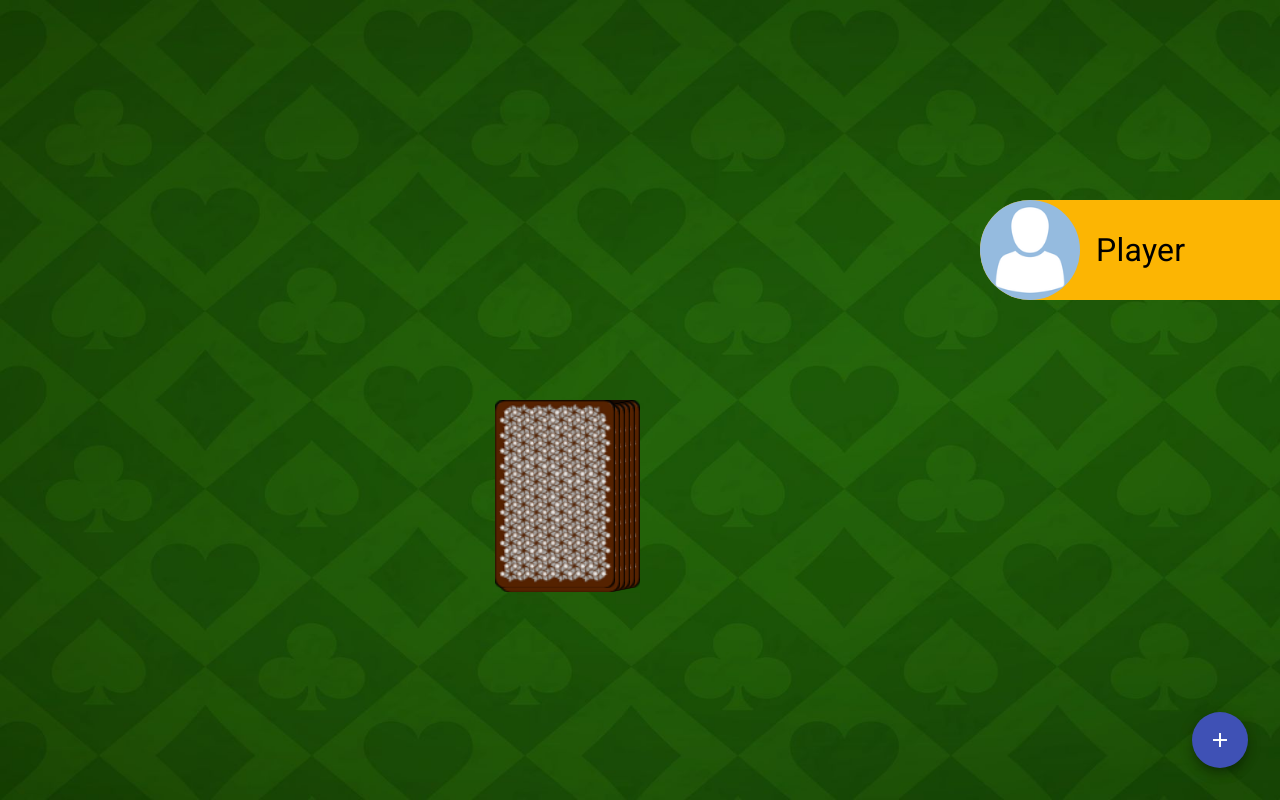
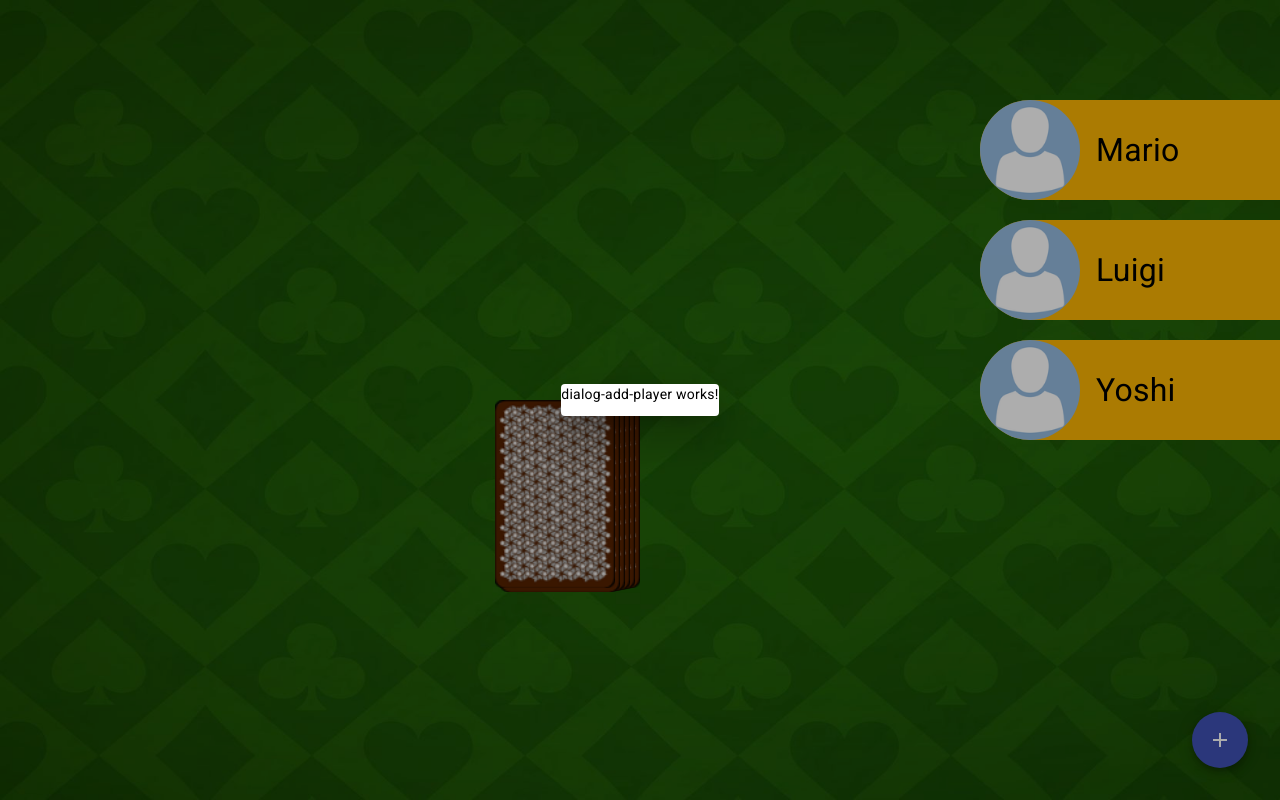
Before and after one commit to felianfilian/13_ring_of_fire_v1, an Angular app: page /game in a window 1280 px wide. Both pictures are taken after a click on the button "add". Built offline with nearby package versions, Linux system fonts and the light colour scheme.

Commit message:
add dialog system

```diff
--- /dev/null
+++ b/src/app/dialog-add-player/dialog-add-player.component.html
@@ -0,0 +1 @@
+<p>dialog-add-player works!</p>
--- a/src/app/game/game.component.html
+++ b/src/app/game/game.component.html
@@ -1,4 +1,9 @@
-<app-player class="player-list-position" style="top: 200px"></app-player>
+<app-player
+  *ngFor="let player of game.players; let i = index"
+  [ngStyle]="{ 'top.px': 100 + i * 120 }"
+  [name]="player"
+  class="player-list-position"
+></app-player>
 
 <div class="field">
   <div class="card-stack">
@@ -39,6 +44,7 @@
   color="primary"
   class="btn-add"
   aria-label="Example icon button with a delete icon"
+  (click)="openDialog()"
 >
   <mat-icon>add</mat-icon>
 </button>
--- a/src/app/game/game.component.ts
+++ b/src/app/game/game.component.ts
@@ -1,5 +1,7 @@
 import { Component, OnInit } from '@angular/core';
 import { Game } from 'src/models/game';
+import { MatDialog } from '@angular/material/dialog';
+import { DialogAddPlayerComponent } from '../dialog-add-player/dialog-add-player.component';
 
 @Component({
   selector: 'app-game',
@@ -11,7 +13,7 @@ export class GameComponent implements OnInit {
   currentCard: string = '';
   game: Game;
 
-  constructor() {
+  constructor(public dialog: MatDialog) {
     this.game = new Game();
   }
 
@@ -32,4 +34,12 @@ export class GameComponent implements OnInit {
       }, 1000);
     }
   }
+
+  openDialog(): void {
+    const dialogRef = this.dialog.open(DialogAddPlayerComponent);
+
+    dialogRef.afterClosed().subscribe((result) => {
+      console.log('The dialog was closed');
+    });
+  }
 }
--- a/src/app/player/player.component.html
+++ b/src/app/player/player.component.html
@@ -1,4 +1,4 @@
 <div class="player">
   <img src="/assets/img/avatar_01.png" alt="" />
-  <span>Player</span>
+  <span>{{ name }}</span>
 </div>
--- a/src/app/player/player.component.ts
+++ b/src/app/player/player.component.ts
@@ -1,10 +1,10 @@
-import { Component } from '@angular/core';
+import { Component, Input } from '@angular/core';
 
 @Component({
   selector: 'app-player',
   templateUrl: './player.component.html',
-  styleUrls: ['./player.component.scss']
+  styleUrls: ['./player.component.scss'],
 })
 export class PlayerComponent {
-
+  @Input() name: any;
 }
--- a/src/models/game.ts
+++ b/src/models/game.ts
@@ -1,5 +1,5 @@
 export class Game {
-  public players: string[] = [];
+  public players: string[] = ['Mario', 'Luigi', 'Yoshi'];
   public stack: string[] = [];
   public playedCards: string[] = [];
   public currentPlayer: number = 0;
```
Also changed, not shown: src/app/app.module.ts (+10 -1 lines), src/app/dialog-add-player/dialog-add-player.component.ts (added, +10 -0 lines), src/app/dialog-add-player/dialog-add-player.component.scss (added), 1 other file (tests, documents, lock files or other folders).
